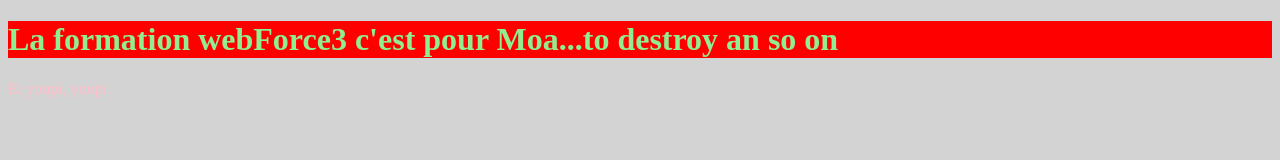
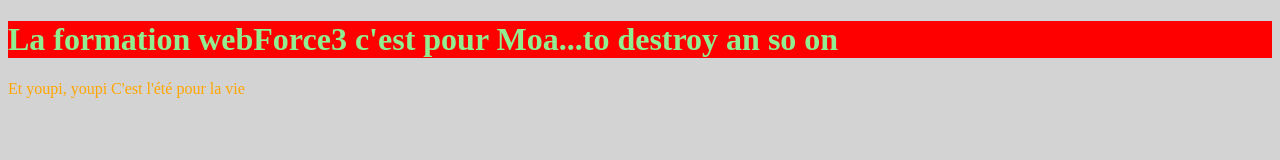
Before and after one commit to laurentFreundWF3/tp1_repository_local, a plain HTML site: page index.html in a window 1280 px wide. Drawn offline with Linux system fonts and the light colour scheme.

Commit message:
to destroy

```diff
--- a/css/main.css
+++ b/css/main.css
@@ -5,5 +5,5 @@
 
 body{
 	background: lightgrey;
-	color: pink;
+	color: orange;
 }
--- a/index.html
+++ b/index.html
@@ -3,9 +3,11 @@
 <head>
 	<title>TP sur git</title>
 	<link rel="stylesheet" type="text/css" href="css/main.css">
+	<meta charset="utf-8">
 </head>
 <body>
 <h1>La formation webForce3 c'est pour Moa...to destroy an so on</h1>
 Et youpi, youpi
+C'est l'été pour la vie
 </body>
 </html>
```
